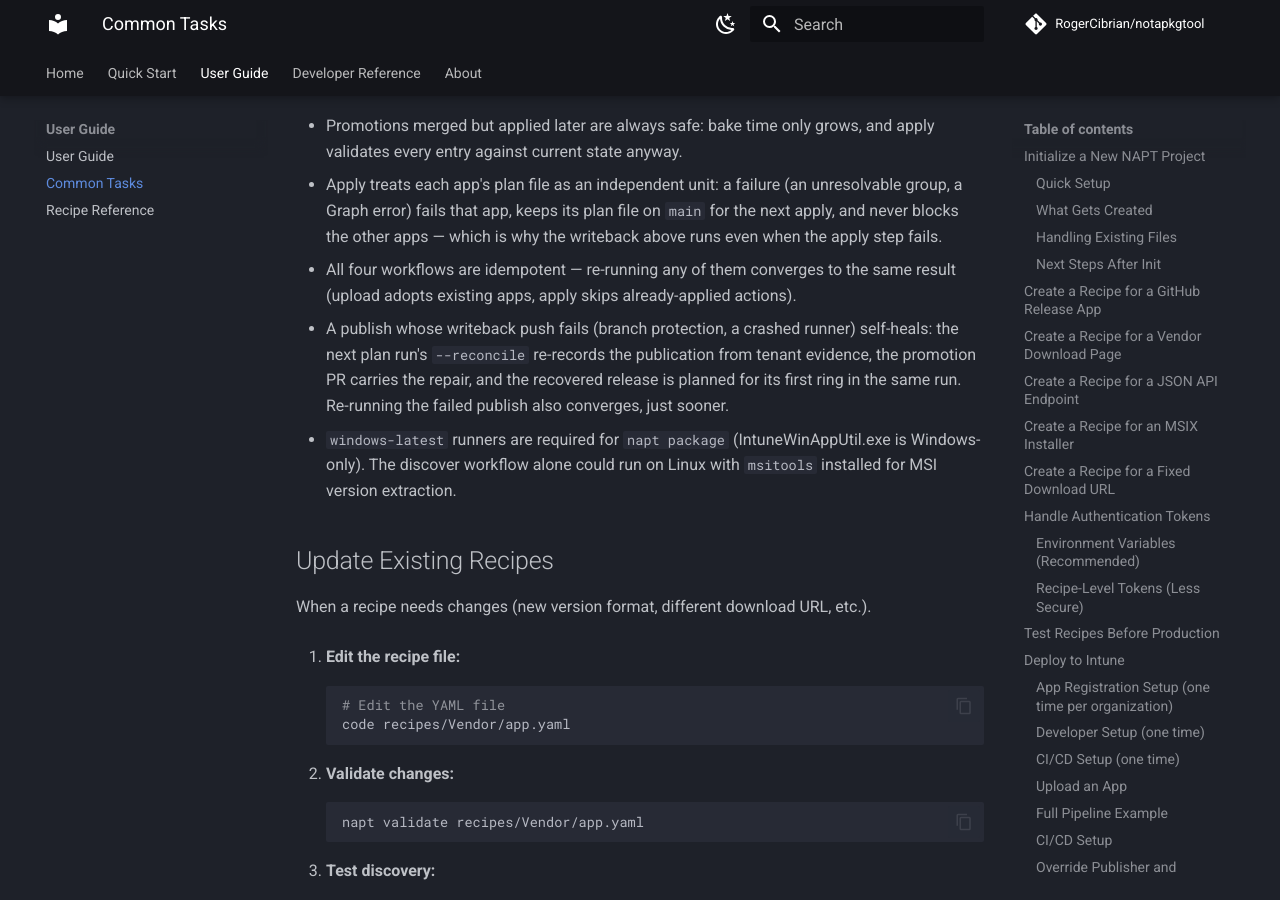
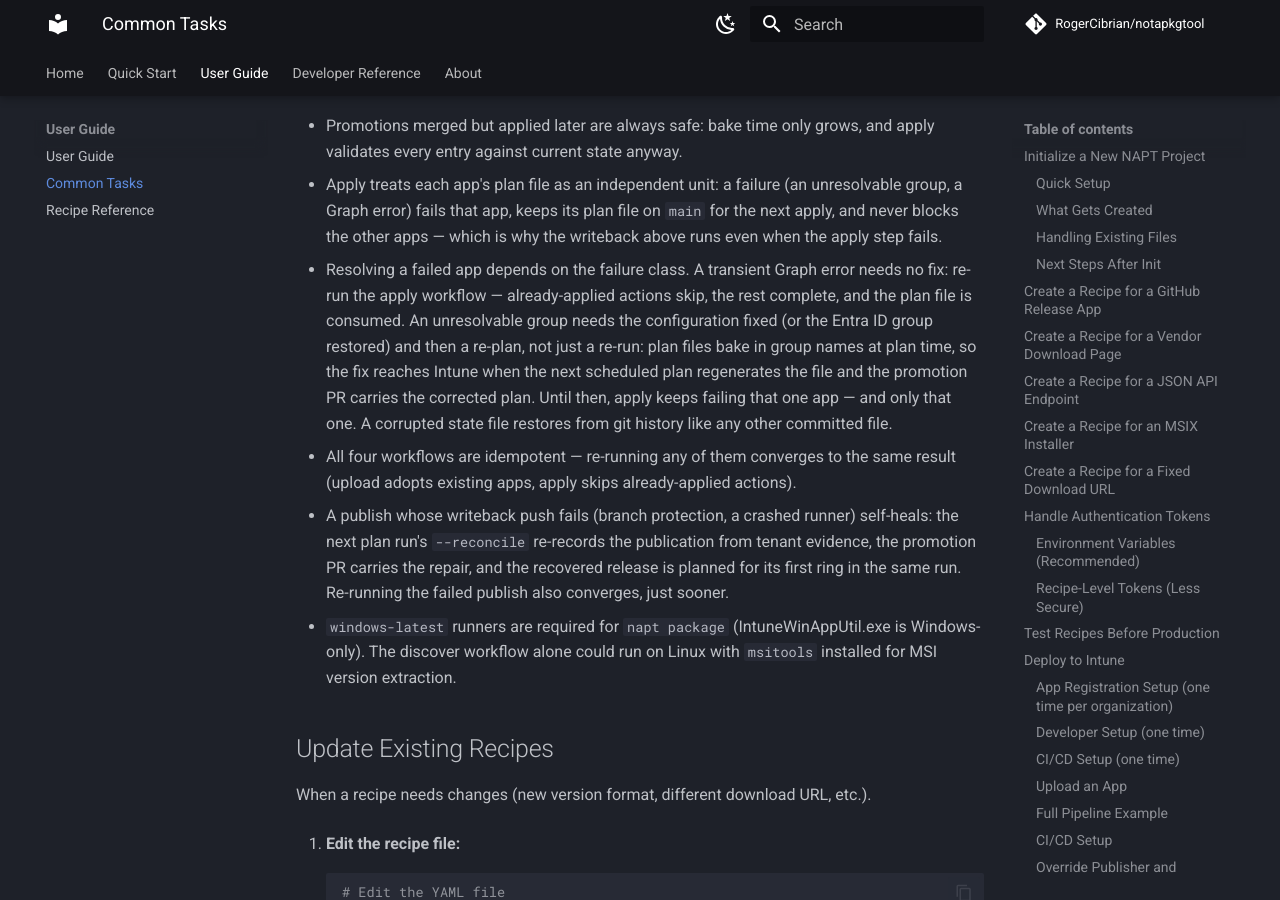
Before and after one commit to RogerCibrian/notapkgtool, an MkDocs documentation site: the page built from docs/common-tasks.md, in a window 1280 px wide and 900 px high, scrolled down 22083 px. Built offline with MkDocs 1.6.1 and Material for MkDocs 9.7.7, drawn with Linux system fonts in a browser that asks for light colours; comment, search, counter and statistics services are not loaded.

Commit message:
docs: Add failed-apply resolution playbook

```diff
--- a/docs/common-tasks.md
+++ b/docs/common-tasks.md
@@ -1126,6 +1126,18 @@ jobs:
   (an unresolvable group, a Graph error) fails that app, keeps its plan
   file on `main` for the next apply, and never blocks the other apps —
   which is why the writeback above runs even when the apply step fails.
+- Resolving a failed app depends on the failure class.
+  A transient Graph error needs no fix: re-run the apply workflow —
+  already-applied actions skip, the rest complete, and the plan file is
+  consumed.
+  An unresolvable group needs the configuration fixed (or the Entra ID
+  group restored) and then a re-plan, not just a re-run: plan files bake
+  in group names at plan time, so the fix reaches Intune when the next
+  scheduled plan regenerates the file and the promotion PR carries the
+  corrected plan.
+  Until then, apply keeps failing that one app — and only that one.
+  A corrupted state file restores from git history like any other
+  committed file.
 - All four workflows are idempotent — re-running any of them converges
   to the same result (upload adopts existing apps, apply skips
   already-applied actions).
```
